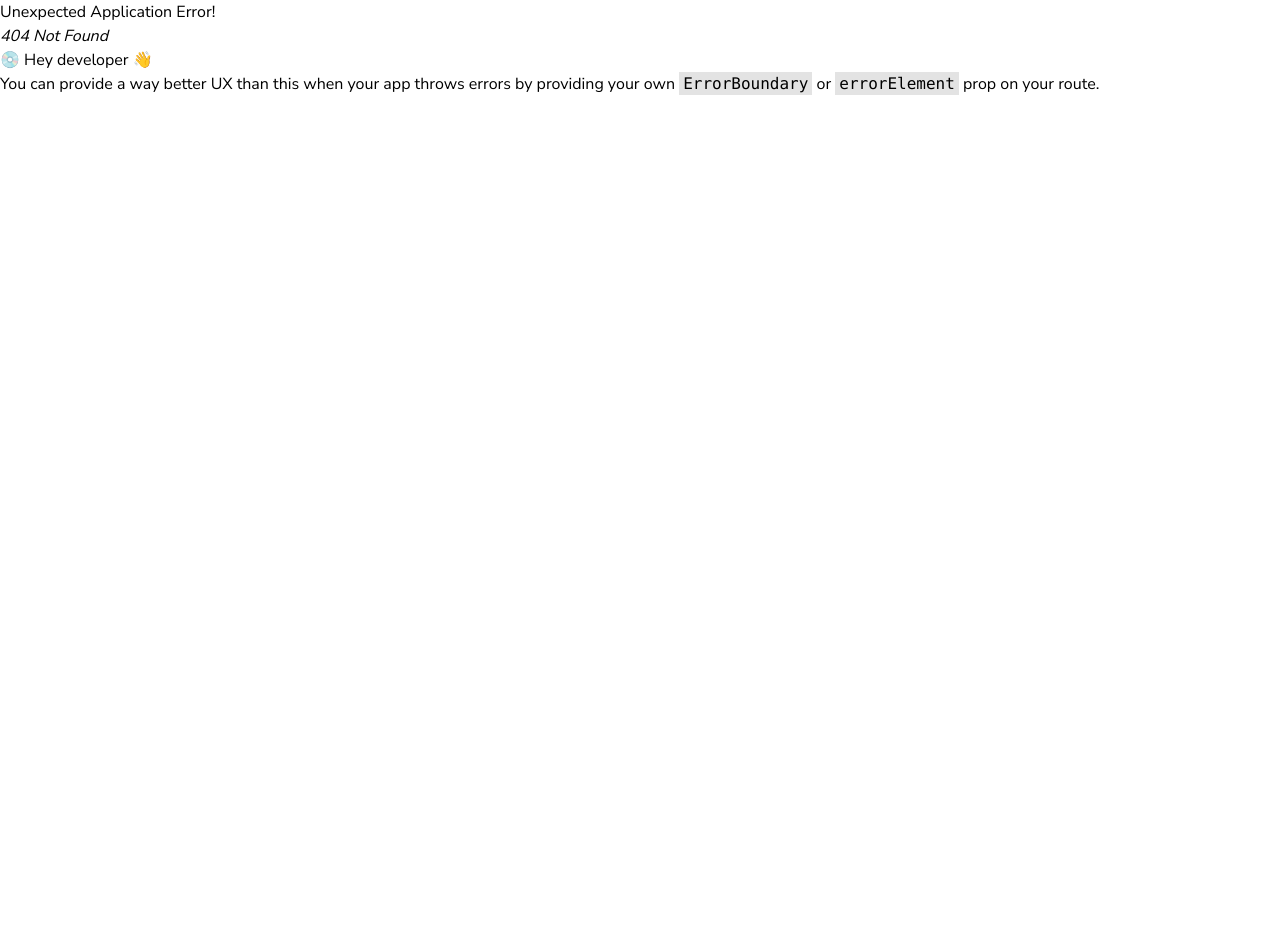
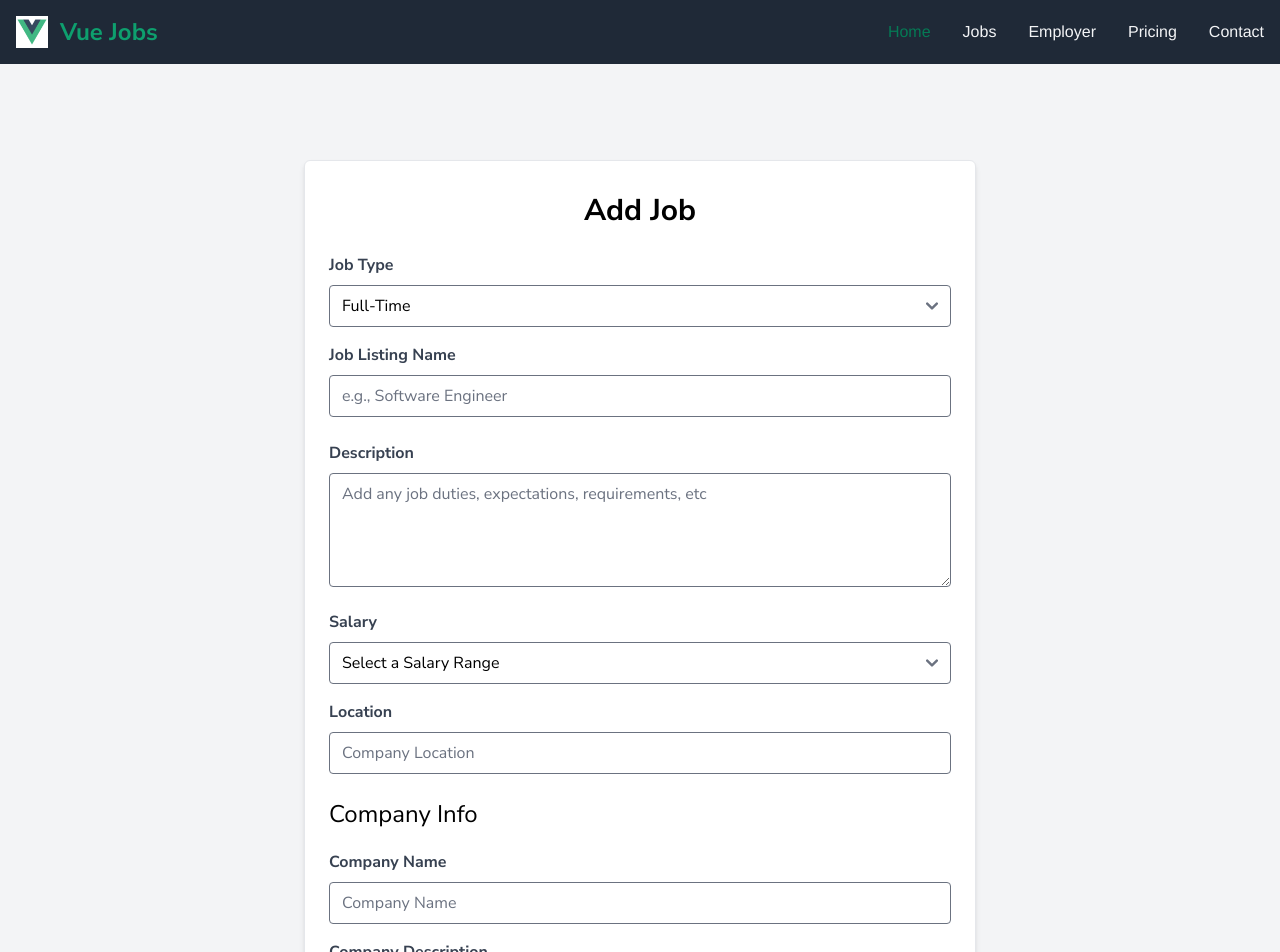
Before and after one commit to MikiChristian07/Vue-Jobs, a React (Vite) app: page /add-job in a window 1280 px wide. Before the commit this address had no page. Shown: the top 952 px of the page. Before the commit the page ends 800 px from the top, so only its background shows below. Built offline with nearby package versions, Linux system fonts and the light colour scheme.

Commit message:
Add Job page Finished

```diff
--- a/src/App.jsx
+++ b/src/App.jsx
@@ -3,9 +3,61 @@
 import HomePage from "./pages/HomePage";
 import JobPage, { jobLoader } from "./pages/JobPage";
 import JobsPage from "./pages/JobsPage";
+import AddJobPage from "./pages/AddJobPage";
 import MainLayout from "./layouts/MainLayout";
 
+
 const App = () => {
+   // Fixing the typo in the `addJob` function to add a new job
+   const addJob = async (newJob) => {
+    const res = await fetch('/api/jobs', {
+      method: 'POST', // Corrected from 'methods' to 'method'
+      headers: {
+        'Content-Type': 'application/json',
+      },
+      body: JSON.stringify(newJob),
+    });
+
+    if (!res.ok) {
+      console.error('Failed to add the job:', res.statusText);
+      return;
+    }
+
+    return await res.json(); // Return the result if needed
+  };
+
+  // Function to delete a job
+  const deleteJob = async (id) => {
+    const res = await fetch(`/api/jobs/${id}`, {
+      method: 'DELETE', // Corrected from 'methods' to 'method'
+    });
+
+    if (!res.ok) {
+      console.error('Failed to delete the job:', res.statusText);
+      return;
+    }
+
+    return await res.json(); // Return the result if needed
+  }
+
+  // function to update the job
+  // const updateJob = async (job) => {
+  //   const res = await fetch(`/api/jobs/${job.id}`, {
+  //     method: 'PUT', // Corrected from 'methods' to 'method'
+  //     headers: {
+  //       'Content-Type': 'application/json',
+  //     },
+  //     body: JSON.stringify(job),
+  //   });
+
+  //   if (!res.ok) {
+  //     console.error('Failed to add the job:', res.statusText);
+  //     return;
+  //   }
+
+  //   return await res.json(); // Return the result if needed
+  // }
+
   // Define the routes using createBrowserRouter
   const router = createBrowserRouter([
     {
@@ -15,8 +67,12 @@
         { index: true, element: <HomePage /> },
         { path: 'jobs', element: <JobsPage /> },
         {
+          path: 'add-job',
+          element: <AddJobPage addJobSubmit={ addJob } />,
+        },
+        {
           path: 'jobs/:id',
-          element: <JobPage />,
+          element: <JobPage deleteJob={ deleteJob }/>,
           loader: jobLoader, // Attach the loader here
         }, // Keep index route for HomePage
       ],
--- a/src/components/PathChoice.jsx
+++ b/src/components/PathChoice.jsx
@@ -1,3 +1,4 @@
+import { Link} from 'react-router-dom';
 import './PathChoice.css'; // Import custom CSS for animations
 
 const PathChoice = () => {
@@ -14,7 +15,14 @@
           <img src="https://images.pexels.com/photos/5668858/pexels-photo-5668858.jpeg?auto=compress&cs=tinysrgb&w=600" alt="Employer" className="relative mx-auto mb-4 w-24 h-24 object-cover rounded-full" />
           <h2 className="relative text-2xl font-bold mb-4 text-color-change">Employer</h2>
           <p className="relative mb-4 text-color-change">Post jobs and find the best candidates.</p>
-          <button className="relative bg-green-600 text-white py-2 px-4 rounded hover:bg-green-700 transition-colors button-color-change">Employer</button>
+          <Link
+            to="/add-job"
+            className="
+              relative bg-green-600 text-white
+              py-2 px-4 rounded hover:bg-green-700
+              transition-colors button-color-change">
+                Employer
+          </Link>
         </div>
         <div className="relative bg-green-600 text-white rounded-lg p-6 w-full md:w-4/12 text-center transition-transform transform hover:scale-105 shadow-lg hover:shadow-2xl overflow-hidden group">
           <div className="overlay absolute inset-0 bg-white opacity-0 transform translate-y-full transition-all duration-500"></div>
--- /dev/null
+++ b/src/pages/AddJobPage.jsx
@@ -0,0 +1,237 @@
+/* eslint-disable react/prop-types */
+import { useState } from "react";
+import { useNavigate } from "react-router-dom";
+import { toast } from "react-toastify";
+
+const AddJobPage = ({ addJobSubmit }) => {
+  const [title, setTitle] = useState("");
+  const [type, setType] = useState("Full-Time");
+  const [location, setLocation] = useState("");
+  const [description, setDescription] = useState("");
+  const [salary, setSalary] = useState("Under $50k");
+  const [companyName, setCompanyName] = useState("");
+  const [companyDescription, setCompanyDescription] = useState("");
+  const [contactEmail, setContactEmail] = useState("");
+  const [contactPhone, setContactPhone] = useState("");
+
+  const navigate = useNavigate();
+
+  const submitForm = (e) => {
+    e.preventDefault();
+
+    const newJob = {
+      title,
+      type,
+      location,
+      description,
+      salary,
+      company: {
+        name: companyName,
+        description: companyDescription,
+        contactEmail,
+        contactPhone,
+      },
+    };
+
+    // Example of handling the form submission
+    addJobSubmit(newJob);
+
+    toast.success('Job added successfully');
+
+    return navigate('/jobs')
+
+    // Reset the form after submission
+    // setTitle("");
+    // setType("");
+    // setLocation("");
+    // setDescription("");
+    // setSalary("");
+    // setCompanyName("");
+    // setCompanyDescription("");
+    // setContactEmail("");
+    // setContactPhone("");
+  };
+
+  return (
+    <section className="bg--50">
+      <div className="container m-auto max-w-2xl py-24">
+        <div className="bg-white px-6 py-8 mb-4 shadow-md rounded-md border m-4 md:m-0">
+          <form onSubmit={submitForm}>
+            <h2 className="text-3xl text-center font-semibold mb-6">Add Job</h2>
+
+            <div className="mb-4">
+              <label htmlFor="type" className="block text-gray-700 font-bold mb-2">
+                Job Type
+              </label>
+              <select
+                id="type"
+                name="type"
+                className="border rounded w-full py-2 px-3"
+                required
+                value={type}
+                onChange={(e) => setType(e.target.value)}
+              >
+                <option value="">Select a Job Type</option>
+                <option value="Full-Time">Full-Time</option>
+                <option value="Part-Time">Part-Time</option>
+                <option value="Remote">Remote</option>
+                <option value="Internship">Internship</option>
+              </select>
+            </div>
+
+            <div className="mb-4">
+              <label htmlFor="title" className="block text-gray-700 font-bold mb-2">
+                Job Listing Name
+              </label>
+              <input
+                type="text"
+                id="title"
+                name="title"
+                className="border rounded w-full py-2 px-3 mb-2"
+                placeholder="e.g., Software Engineer"
+                required
+                value={title}
+                onChange={(e) => setTitle(e.target.value)}
+              />
+            </div>
+
+            <div className="mb-4">
+              <label htmlFor="description" className="block text-gray-700 font-bold mb-2">
+                Description
+              </label>
+              <textarea
+                id="description"
+                name="description"
+                className="border rounded w-full py-2 px-3"
+                rows="4"
+                placeholder="Add any job duties, expectations, requirements, etc"
+                value={description}
+                onChange={(e) => setDescription(e.target.value)}
+              ></textarea>
+            </div>
+
+            <div className="mb-4">
+              <label htmlFor="salary" className="block text-gray-700 font-bold mb-2">
+                Salary
+              </label>
+              <select
+                id="salary"
+                name="salary"
+                className="border rounded w-full py-2 px-3"
+                required
+                value={salary}
+                onChange={(e) => setSalary(e.target.value)}
+              >
+                <option value="">Select a Salary Range</option>
+                <option value="Under $50K">Under $50K</option>
+                <option value="$50K - 60K">$50K - $60K</option>
+                <option value="$60K - 70K">$60K - $70K</option>
+                <option value="$70K - 80K">$70K - $80K</option>
+                <option value="$80K - 90K">$80K - $90K</option>
+                <option value="$90K - 100K">$90K - $100K</option>
+                <option value="$100K - 125K">$100K - $125K</option>
+                <option value="$125K - 150K">$125K - $150K</option>
+                <option value="$150K - 175K">$150K - $175K</option>
+                <option value="$175K - 200K">$175K - $200K</option>
+                <option value="Over $200K">Over $200K</option>
+              </select>
+            </div>
+
+            <div className="mb-4">
+              <label htmlFor="location" className="block text-gray-700 font-bold mb-2">
+                Location
+              </label>
+              <input
+                type="text"
+                id="location"
+                name="location"
+                className="border rounded w-full py-2 px-3 mb-2"
+                placeholder="Company Location"
+                required
+                value={location}
+                onChange={(e) => setLocation(e.target.value)}
+              />
+            </div>
+
+            <h3 className="text-2xl mb-5">Company Info</h3>
+
+            <div className="mb-4">
+              <label htmlFor="company" className="block text-gray-700 font-bold mb-2">
+                Company Name
+              </label>
+              <input
+                type="text"
+                id="company"
+                name="company"
+                className="border rounded w-full py-2 px-3"
+                placeholder="Company Name"
+                value={companyName}
+                onChange={(e) => setCompanyName(e.target.value)}
+              />
+            </div>
+
+            <div className="mb-4">
+              <label
+                htmlFor="company_description"
+                className="block text-gray-700 font-bold mb-2"
+              >
+                Company Description
+              </label>
+              <textarea
+                id="company_description"
+                name="company_description"
+                className="border rounded w-full py-2 px-3"
+                rows="4"
+                placeholder="What does your company do?"
+                value={companyDescription}
+                onChange={(e) => setCompanyDescription(e.target.value)}
+              ></textarea>
+            </div>
+
+            <div className="mb-4">
+              <label htmlFor="contact_email" className="block text-gray-700 font-bold mb-2">
+                Contact Email
+              </label>
+              <input
+                type="email"
+                id="contact_email"
+                name="contact_email"
+                className="border rounded w-full py-2 px-3"
+                placeholder="Email address for applicants"
+                required
+                value={contactEmail}
+                onChange={(e) => setContactEmail(e.target.value)}
+              />
+            </div>
+
+            <div className="mb-4">
+              <label htmlFor="contact_phone" className="block text-gray-700 font-bold mb-2">
+                Contact Phone
+              </label>
+              <input
+                type="tel"
+                id="contact_phone"
+                name="contact_phone"
+                className="border rounded w-full py-2 px-3"
+                placeholder="Optional phone for applicants"
+                value={contactPhone}
+                onChange={(e) => setContactPhone(e.target.value)}
+              />
+            </div>
+
+            <div>
+              <button
+                className="bg-red-500 hover:bg-red-600 text-white font-bold py-2 px-4 rounded-full w-full focus:outline-none focus:shadow-outline"
+                type="submit"
+              >
+                Add Job
+              </button>
+            </div>
+          </form>
+        </div>
+      </div>
+    </section>
+  );
+}
+
+export default AddJobPage;
```
